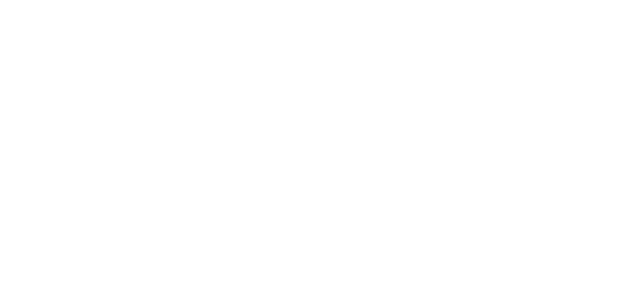
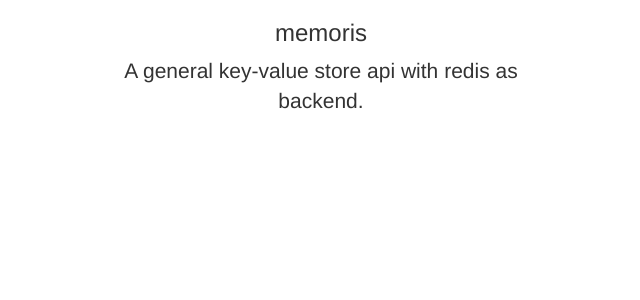
Before and after one commit to relekang/memoris, a Flask app: page / in a window 1280 px wide. Before the commit the part shown is empty. Shown: the top 300 px of the page, without its empty margins (319-959 px from the left). Run offline with Flask 2, Linux system fonts and the light colour scheme; some libraries are stand-ins or nearby versions.

Commit message:
Update index.jinja2

```diff
--- a/templates/index.jinja2
+++ b/templates/index.jinja2
@@ -2,8 +2,17 @@
 <html>
     <head>
         <title>A general api</title>
+        <link href="//netdna.bootstrapcdn.com/bootstrap/3.0.0/css/bootstrap.min.css" rel="stylesheet">
     </head>
     <body>
-
+        <div class="row">
+            <div class="col-sm-6 col-sm-offset-3 col-md-4 col-md-offset-4 text-center">
+                <h3>memoris</h1>
+                <p class="lead">
+                    A general key-value store api with redis as backend.
+                </p>
+            </div>
+        </div>
+        <script src="//netdna.bootstrapcdn.com/bootstrap/3.0.0/js/bootstrap.min.js"></script>
     </body>
 </html>
```
